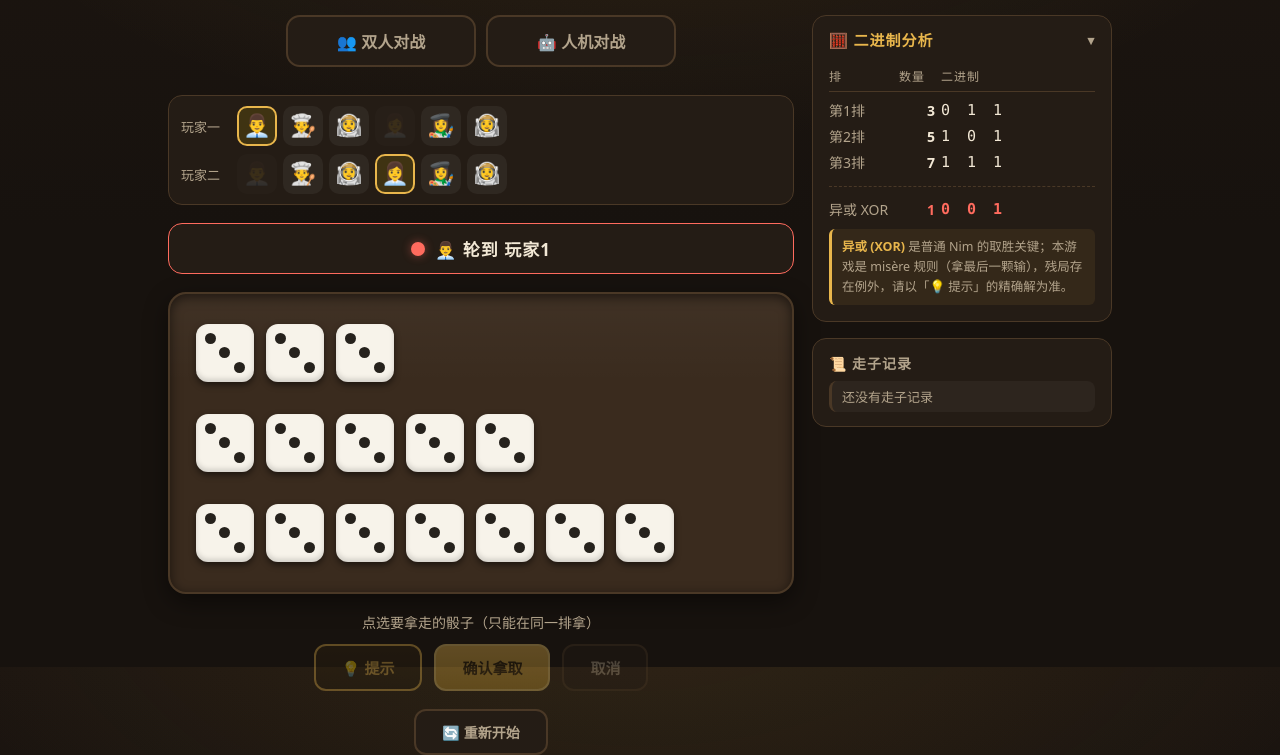
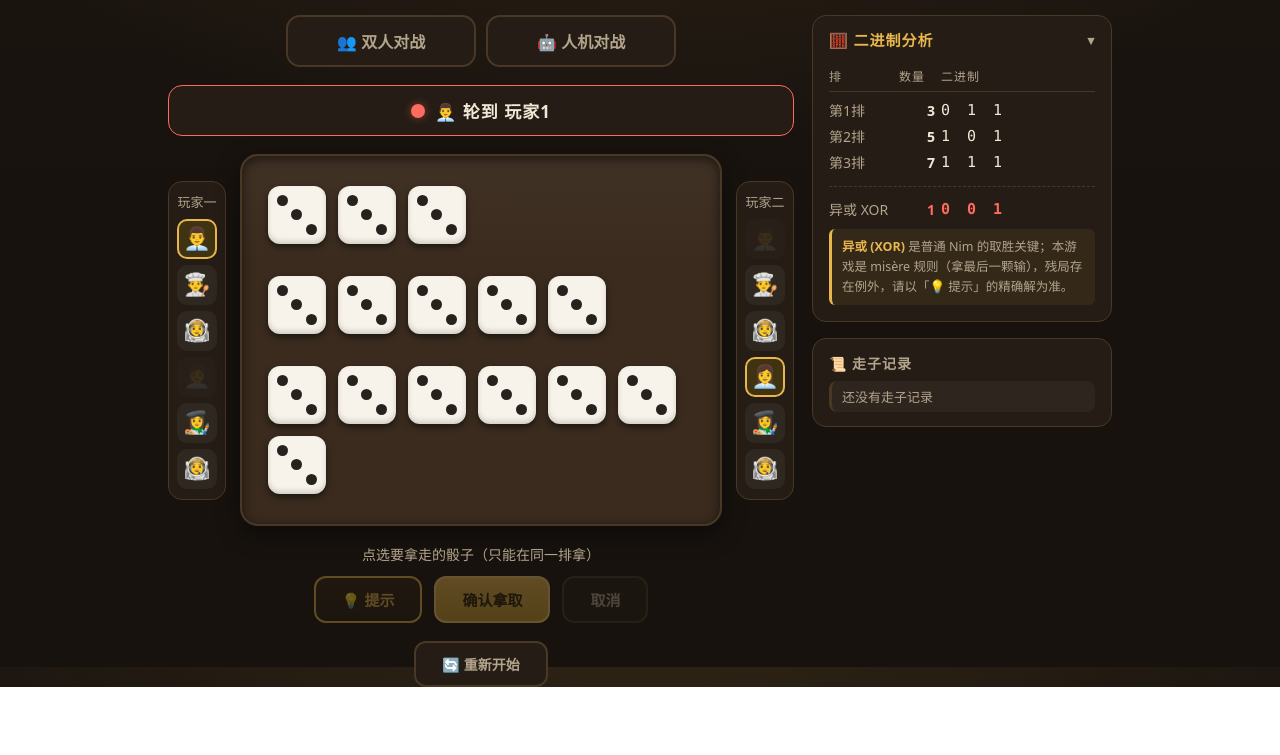
Before and after one commit to zdanyang81/357-game, a plain HTML site: page index.html in a window 1280 px wide. Shown: the part 133-888 px from the top of the page. After the commit the page ends 820 px from the top, so only its background shows below. Drawn offline with Linux system fonts and the light colour scheme.

Commit message:
refactor(ui): 玩家形象面板分列棋盘左右两侧
背景：
- 形象选择面板原为上下排列的独立区块，与操作按钮同列，视觉拥挤。
- 用户反馈：改为分列棋盘左右两侧（玩家一 | 棋盘 | 玩家二），
  避免上下放置挤压「确认/拿走/提示」操作区。

实现：
- index.html：新增 board-area 容器，形象面板拆为左右两个 avatar-side
  （aside），夹住棋盘；
- css/style.css：.avatar-panel/.avatar-group 迁移为 .board-area/.avatar-side，
  形象按钮竖排；<=820px 窄屏压缩侧栏防挤压棋盘；
- js/ui.js：avatarPanel 单一引用拆为 avatarP1Side/avatarP2Side，
  setAvatarPanelVisible() 同步两侧显隐（语义与原逻辑等价）；
- test-avatar.js：显隐断言升级为左右双端检查。

Kimi 实现审 APPROVED（无必须修；窄屏降级建议已落实）。

验证：
- node test.js / test-race.js / test-avatar.js 全绿；
- headless Chrome 桌面(1280)与窄屏(390)渲染截图正常；
- 全局 grep 无 avatar-panel/avatar-group 残留。

Co-Authored-By: Reasonix AI <reasonix@local>

```diff
--- a/css/style.css
+++ b/css/style.css
@@ -228,38 +228,40 @@ body {
   50% { transform: scale(1.08); }
 }
 
-/* ===== 双人模式形象选择 ===== */
-.avatar-panel {
-  margin-top: 10px;
-  padding: 10px 12px;
+/* ===== 棋盘区：玩家形象分列棋盘左右 ===== */
+.board-area {
+  display: flex;
+  align-items: center;
+  justify-content: center;
+  gap: 14px;
+}
+
+.avatar-side {
+  display: flex;
+  flex-direction: column;
+  align-items: center;
+  gap: 8px;
+  padding: 10px 8px;
   background: var(--bg-panel);
   border: 1px solid var(--wood-light);
   border-radius: var(--radius);
-  display: flex;
-  flex-direction: column;
-  gap: 8px;
+  min-width: 58px;
 }
 
-.avatar-panel.hidden {
+.avatar-side.hidden {
   display: none;
-}
-
-.avatar-group {
-  display: flex;
-  align-items: center;
-  gap: 8px;
 }
 
 .avatar-label {
   font-size: 13px;
   color: var(--text-dim);
-  min-width: 48px;
+  white-space: nowrap;
 }
 
 .avatar-options {
   display: flex;
+  flex-direction: column;
   gap: 6px;
-  flex-wrap: wrap;
 }
 
 .avatar-btn {
@@ -565,6 +567,11 @@ body {
 /* ===== 响应式 ===== */
 @media (max-width: 820px) {
   .layout { grid-template-columns: 1fr; }
+  /* 窄屏压缩形象侧栏，避免挤压棋盘 */
+  .avatar-side { min-width: 44px; padding: 8px 6px; gap: 6px; }
+  .avatar-btn { width: 34px; height: 34px; font-size: 18px; border-radius: 8px; }
+  .avatar-options { gap: 4px; }
+  .board-area { gap: 8px; }
 }
 
 @media (max-width: 480px) {
--- a/index.html
+++ b/index.html
@@ -27,26 +27,26 @@
           <input type="checkbox" id="ai-first"> 🤖 电脑先手
         </label>
 
-        <!-- 玩家形象选择（仅双人模式显示） -->
-        <section class="avatar-panel hidden" id="avatar-panel">
-          <div class="avatar-group">
-            <span class="avatar-label">玩家一</span>
-            <div class="avatar-options" id="avatar-p1"></div>
-          </div>
-          <div class="avatar-group">
-            <span class="avatar-label">玩家二</span>
-            <div class="avatar-options" id="avatar-p2"></div>
-          </div>
-        </section>
-
         <!-- 玩家指示 -->
         <section class="turn-banner" id="turn-banner">
           <span class="turn-dot" id="turn-dot"></span>
           <span id="turn-text">请选择模式开始游戏</span>
         </section>
 
-        <!-- 棋盘 -->
-        <section class="board" id="board" aria-label="骰子棋盘"></section>
+        <!-- 棋盘区：玩家一形象 | 棋盘 | 玩家二形象 -->
+        <div class="board-area">
+          <aside class="avatar-side hidden" id="avatar-p1-side" aria-label="玩家一形象选择">
+            <span class="avatar-label">玩家一</span>
+            <div class="avatar-options" id="avatar-p1"></div>
+          </aside>
+
+          <section class="board" id="board" aria-label="骰子棋盘"></section>
+
+          <aside class="avatar-side hidden" id="avatar-p2-side" aria-label="玩家二形象选择">
+            <span class="avatar-label">玩家二</span>
+            <div class="avatar-options" id="avatar-p2"></div>
+          </aside>
+        </div>
 
         <!-- 操作区 -->
         <section class="controls">
--- a/js/ui.js
+++ b/js/ui.js
@@ -24,7 +24,8 @@
   const modeAi = document.getElementById('mode-ai');
   const aiFirstToggle = document.getElementById('ai-first-toggle');
   const aiFirstInput = document.getElementById('ai-first');
-  const avatarPanel = document.getElementById('avatar-panel');
+  const avatarP1Side = document.getElementById('avatar-p1-side');
+  const avatarP2Side = document.getElementById('avatar-p2-side');
   const avatarP1 = document.getElementById('avatar-p1');
   const avatarP2 = document.getElementById('avatar-p2');
 
@@ -61,7 +62,13 @@
     return p === G357.PLAYER_1 ? AVATARS[avatar.p1] : AVATARS[avatar.p2];
   }
 
-  // ---- 双人模式形象选择面板 ----
+  // ---- 双人模式形象选择面板（分列棋盘左右） ----
+  // 形象面板显隐：左右两个侧栏同步切换（仅双人模式显示）
+  function setAvatarPanelVisible(visible) {
+    avatarP1Side.classList.toggle('hidden', !visible);
+    avatarP2Side.classList.toggle('hidden', !visible);
+  }
+
   function renderAvatarPanel() {
     [avatarP1, avatarP2].forEach(function (box, i) {
       const mine = i === 0 ? avatar.p1 : avatar.p2;
@@ -339,7 +346,7 @@
     modePvp.classList.toggle('active', mode === G357.MODE_PVP);
     modeAi.classList.toggle('active', mode === G357.MODE_AI);
     aiFirstToggle.classList.toggle('hidden', mode !== G357.MODE_AI);
-    avatarPanel.classList.toggle('hidden', mode !== G357.MODE_PVP);
+    setAvatarPanelVisible(mode === G357.MODE_PVP);
     startNewGame();
   }
 
@@ -384,6 +391,6 @@
 
   // ---- 启动 ----
   renderAvatarPanel();
-  avatarPanel.classList.toggle('hidden', game.mode !== G357.MODE_PVP); // 默认 PvP：首屏即显示
+  setAvatarPanelVisible(game.mode === G357.MODE_PVP); // 默认 PvP：首屏即显示
   startNewGame();
 })();
```
Also changed, not shown: test-avatar.js (+9 -6 lines).
